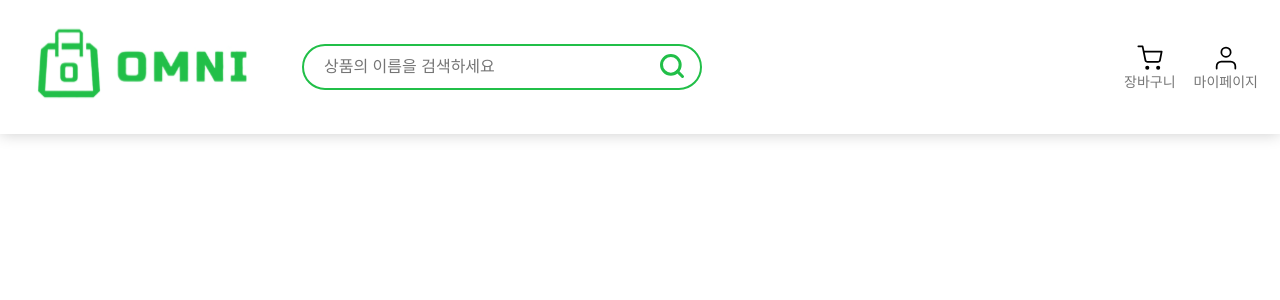
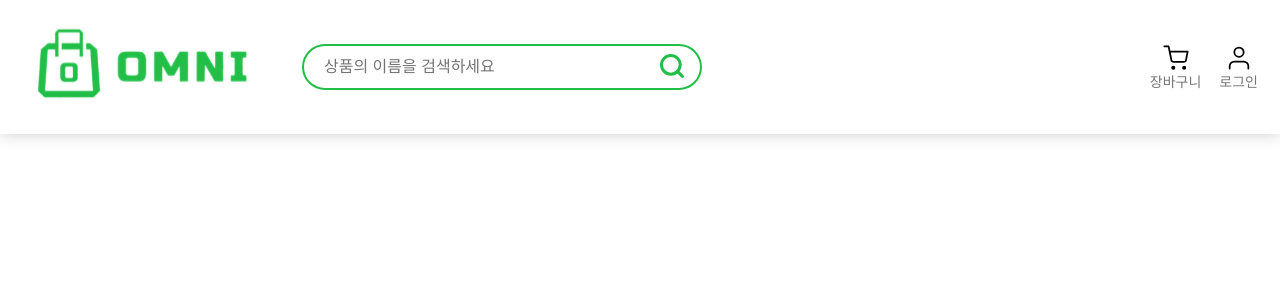
Before and after one commit to Jaharim/omni-market, a React (Vite) app: page /products/1 in a window 1280 px wide. Shown: the top 300 px of the page. Built offline with nearby package versions, Linux system fonts and the light colour scheme; no server answers.

Commit message:
design: 비로그인시 마이페이지가 아닌 로그인으로 보이게 수정

```diff
--- a/src/components/NavBar.tsx
+++ b/src/components/NavBar.tsx
@@ -1,7 +1,7 @@
 import { Link } from 'react-router-dom';
 import styled from 'styled-components';
 import shoppingCartIcon from '../assets/icon-shopping-cart.svg';
-import myPageIcon from '../assets/icon-user.svg';
+import userIcon from '../assets/icon-user.svg';
 
 export default function NavBar() {
   return (
@@ -14,8 +14,8 @@ export default function NavBar() {
       </Link>
       <Link to='/'>
         <NavBarContentsBox>
-          <img src={myPageIcon} alt='마이페이지' />
-          <span>마이페이지</span>
+          <img src={userIcon} alt='로그인' />
+          <span>로그인</span>
         </NavBarContentsBox>
       </Link>
     </NavBarContainer>
```
